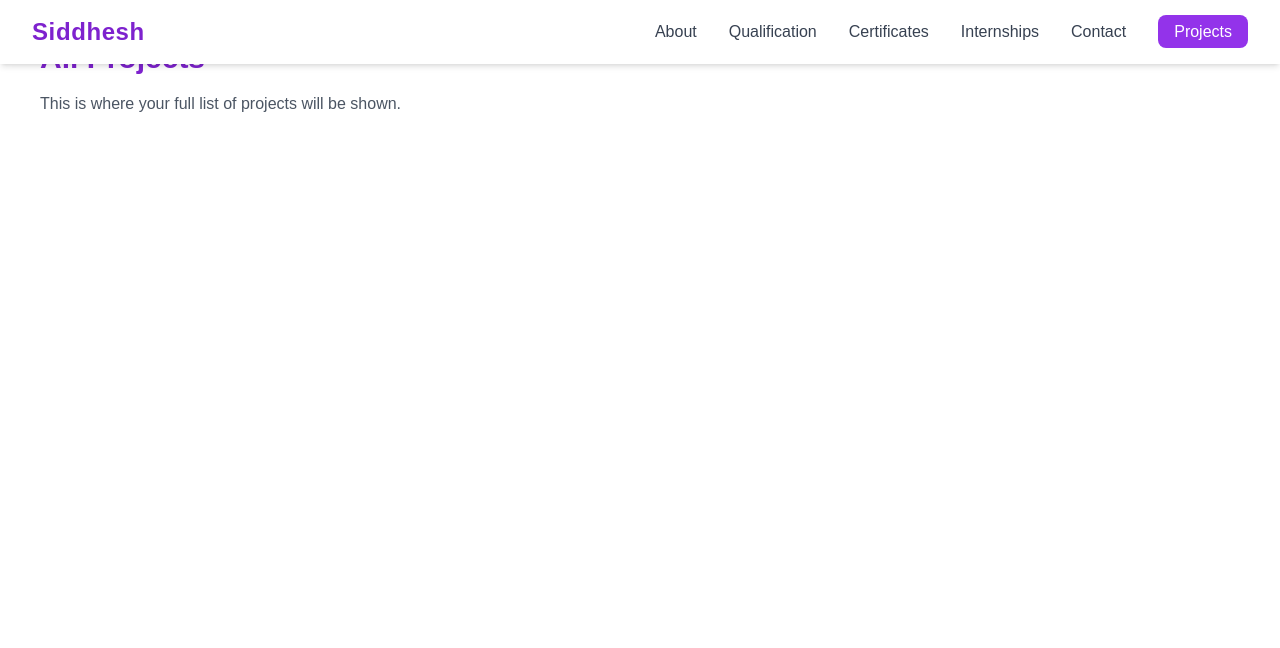
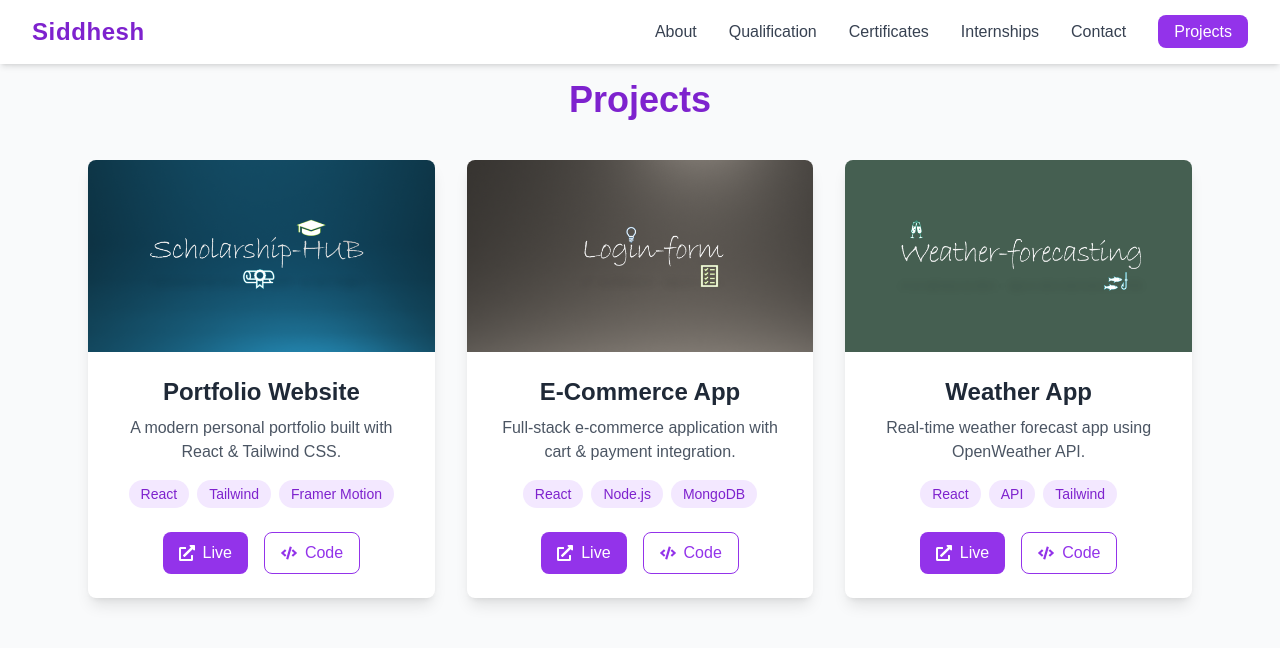
Before and after one commit to siddhesh-wagh/siddhesh_wagh, a React (Vite) app: page /projects in a window 1280 px wide. Shown: the top 648 px of the page. Built offline with nearby package versions, Linux system fonts and the light colour scheme.

Commit message:
view more added

```diff
--- a/src/App.jsx
+++ b/src/App.jsx
@@ -1,7 +1,7 @@
-import { Routes, Route } from 'react-router-dom';
-import Home from './pages/Home';
-import Projects from './pages/Projects';
-import Navbar from './components/Navbar';
+import { Routes, Route } from "react-router-dom";
+import Home from "./pages/Home";
+import ProjectsPage from "./pages/ProjectsPage";
+import Navbar from "./components/Navbar";
 
 function App() {
   return (
@@ -9,7 +9,7 @@ function App() {
       <Navbar />
       <Routes>
         <Route path="/" element={<Home />} />
-        <Route path="/projects" element={<Projects />} />
+        <Route path="/projects" element={<ProjectsPage />} />
       </Routes>
     </>
   );
```
